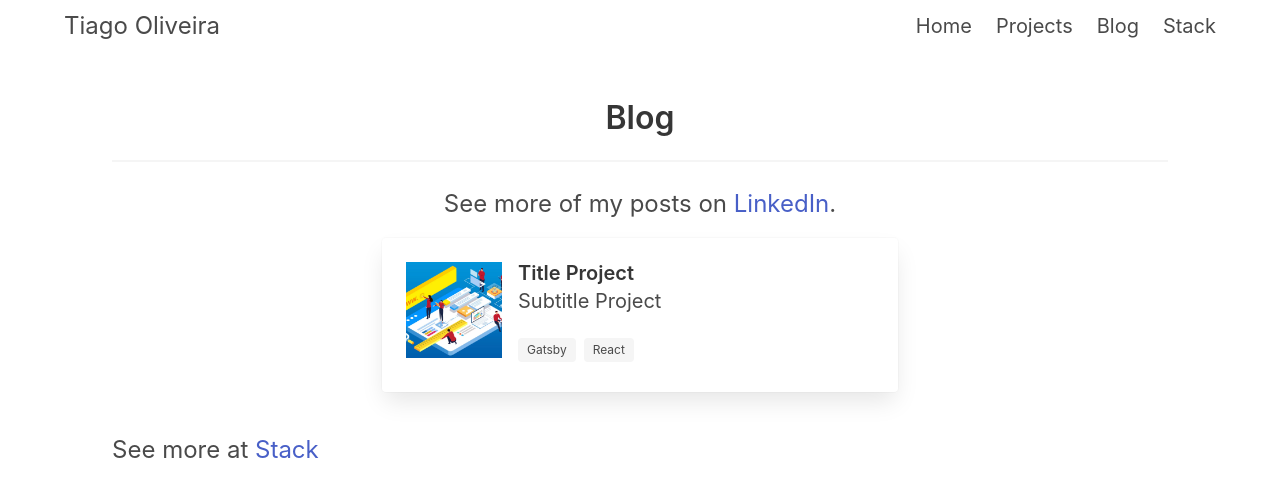
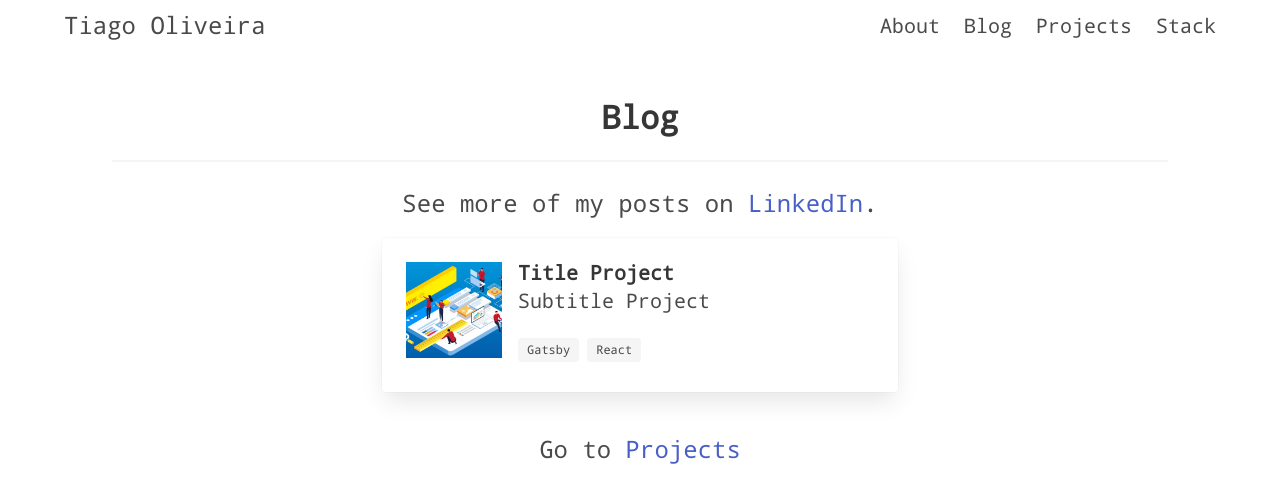
Before and after one commit to TiagoOlivv/my-personal-website, a Gatsby site: page /blog in a window 1280 px wide. Built offline with nearby package versions, Linux system fonts and the light colour scheme; Gatsby itself is replaced by a stand-in of ours.

Commit message:
add font

```diff
--- a/src/components/Header/index.js
+++ b/src/components/Header/index.js
@@ -47,7 +47,14 @@ class Header extends Component {
 								to="/"
 								onClick={this.closeMenu}
 							>
-								Home
+								About
+							</Link>
+							<Link
+								className="navbar-item is-size-5"
+								to="/blog"
+								onClick={this.closeMenu}
+							>
+								Blog
 							</Link>
 							<Link
 								className="navbar-item is-size-5"
@@ -55,13 +62,6 @@ class Header extends Component {
 								onClick={this.closeMenu}
 							>
 								Projects
-							</Link>
-							<Link
-								className="navbar-item is-size-5"
-								to="/blog"
-								onClick={this.closeMenu}
-							>
-								Blog
 							</Link>
 							<Link
 								className="navbar-item is-size-5"
--- a/src/pages/blog.js
+++ b/src/pages/blog.js
@@ -51,9 +51,9 @@ const Blog = ({ data }) => {
 						/>
 					</div>
 				</div>
-				<p>
-					{`See more at `}
-					<Link to="/stack">Stack</Link>
+				<p className="has-text-centered">
+					{`Go to `}
+					<Link to="/projects">Projects</Link>
 				</p>
 			</section>
 		</Layout>
--- a/src/pages/index.js
+++ b/src/pages/index.js
@@ -66,7 +66,7 @@ export default () => {
 				</a>
 			</div>
 			<section className="section content is-size-4-desktop is-size-5-touch">
-				<h4 className="title">Hello, I'm Tiago Oliveira</h4>
+				<h4 className="title">Hello, I'm Tiago de Moura Oliveira</h4>
 				<p>
 					Graduating in the Information Systems course at the Federal University
 					of Piaui - UFPI. Interest in developing web and mobile applications, I
@@ -78,8 +78,8 @@ export default () => {
 					Node.
 				</p>
 				<p>
-					{`See more at `}
-					<Link to="/projects">Projects</Link>
+					{`See more at my `}
+					<Link to="/blog">Blog</Link>
 				</p>
 			</section>
 		</Layout>
--- a/src/pages/projects.js
+++ b/src/pages/projects.js
@@ -52,8 +52,8 @@ const Projects = ({ data }) => {
 					</div>
 				</div>
 				<p className="has-text-centered">
-					{`Check out mostly `}
-					<Link to="/blog">Blog</Link>
+					{`Check out `}
+					<Link to="/stack">Stack</Link>
 				</p>
 			</section>
 		</Layout>
--- /dev/null
+++ b/src/styles/fonts.scss
@@ -0,0 +1,6 @@
+@font-face {
+	font-family: 'Droid Sans Mono for Powerline';
+	font-display: swap;
+	src: url('../assets/fonts/Droid\ Sans\ Mono\ for\ Powerline.otf')
+		format('opentype');
+}
--- a/src/styles/index.scss
+++ b/src/styles/index.scss
@@ -1,3 +1,5 @@
+@import './fonts.scss';
+@import './theme.scss';
 @import '~bulma/bulma';
 
 @import './home.scss';
--- /dev/null
+++ b/src/styles/theme.scss
@@ -0,0 +1,18 @@
+$family-primary: 'Droid Sans Mono for Powerline';
+
+$editor-background: #181818;
+$editor-foreground: #d4d4d4;
+$editor-activity-bar-badge: #007acc;
+$editor-menu-background: #202021;
+$editor-unselected-tab: #292929;
+$editor-menu-icon: #c7c6c8;
+$editor-menu-icon-active: #fff;
+
+$editor-function: #dcdcaa;
+$editor-type-declaration: #4ec9b0;
+$editor-control-flow-keywords: #c586c0;
+$editor-variable: #9cdcfe;
+$editor-property: #ce9178;
+$editor-regex: #d16969;
+$editor-regex-quantifier: #d7ba7d;
+$editor-constant: #569cd6;
```
Also changed, not shown: src/assets/fonts/Droid Sans Mono for Powerline.otf (added).
